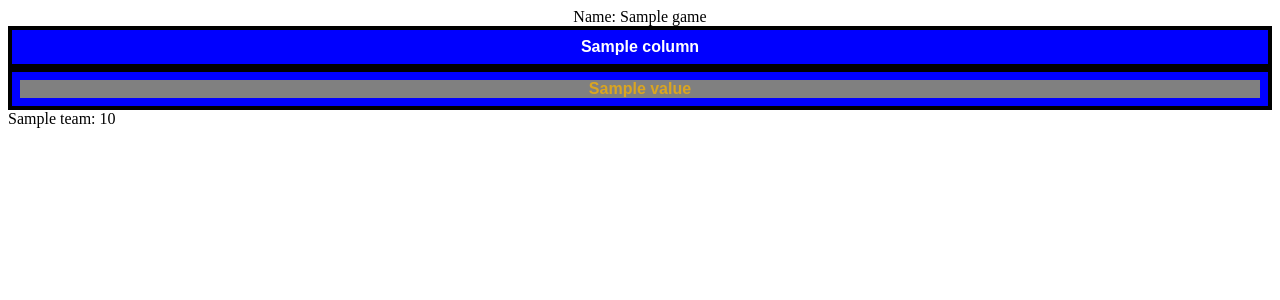
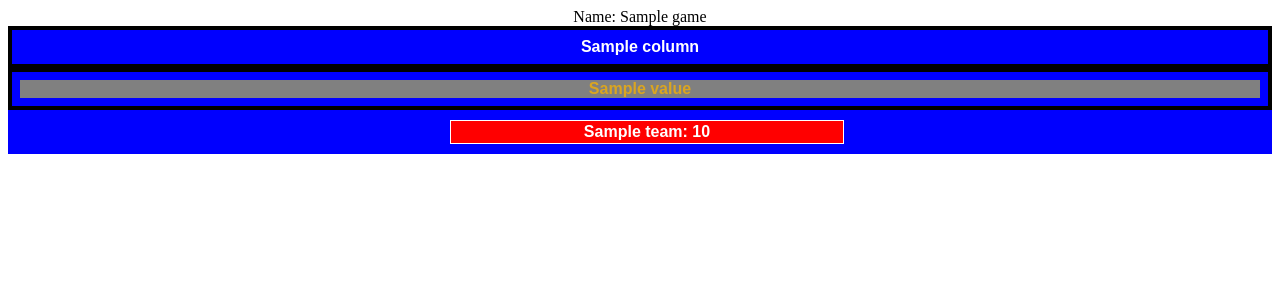
Before and after one commit to emilylutz/jeopardy, a Django app: template jeopardy/templates/board.html in a window 1280 px wide. Shown: the top 300 px of the page. Run offline with Django 3.2, Linux system fonts and the light colour scheme; tables that the repository leaves empty hold one stand-in row (values such as "Sample post"); the template is opened without the code that fills it: values that come from a table or form of the project are taken from there, most other values are stand-ins (such as "Sample title", 1, 10 or a date in 2020).

Commit message:
board styling

```diff
--- a/jeopardy/templates/board.html
+++ b/jeopardy/templates/board.html
@@ -37,6 +37,64 @@ td a{
     background-color: gray;
 }
 
+div.Answer {
+    width: auto;
+    height: 400px;
+    border: none;
+    background:blue;
+    color: white;
+    text-align: center;
+    font-family: Arial, Helvetica, sans-serif;
+    font-weight: bold;
+    font-size: 400%;
+}
+div.SelectTeamToAnswer {
+    width: auto;
+    height: Auto;
+    border: none;
+    background:blue;
+    color: lightblue;
+    text-align: center;
+    font-family: Arial, Helvetica, sans-serif;
+    font-weight: bold;
+    font-size: 150%;
+}
+div.TeamList {
+    width: auto;
+    height: Auto;
+    border: none;
+    background:blue;
+    padding-top: 10px;
+    padding-bottom: 10px;
+}
+p.MiddleAlign  {
+  position: relative;
+  top: 50%;
+  -webkit-transform: translateY(-50%);
+  -ms-transform: translateY(-50%);
+  transform: translateY(-50%);
+}
+.TeamButton{
+    color: white;
+    background: red;
+    text-align: center;
+    font-family: Arial, Helvetica, sans-serif;
+    font-weight: bold;
+    font-size: 100%;
+    margin: auto;
+    width: 100%;
+    border: 1px solid white;
+    text-decoration: none;
+    padding: 2px 6px 2px 6px;
+    display: block;
+}
+
+div.ButtonCenter {
+   width: 30%;
+   margin: auto;
+}
+
+
 </style>
 </head>
 <body>
@@ -72,12 +130,16 @@ td a{
     {% endfor %}
     </table>
 </div>
-{% for team in game.teams.all %}
-    {{ team.name }}: {{ team.score }}
-    </br>
-{% empty %}
-    No teams :(
-{% endfor %}
+<div class="TeamList">
+    <div class="ButtonCenter">
+    {% for team in game.teams.all %}
+        <span class="TeamButton">{{ team.name }}: {{ team.score }}</span>
+    {% empty %}
+        No teams
+    {% endfor %}
+    </div>
+</div>
+
 </body>
 
 </html>
```
